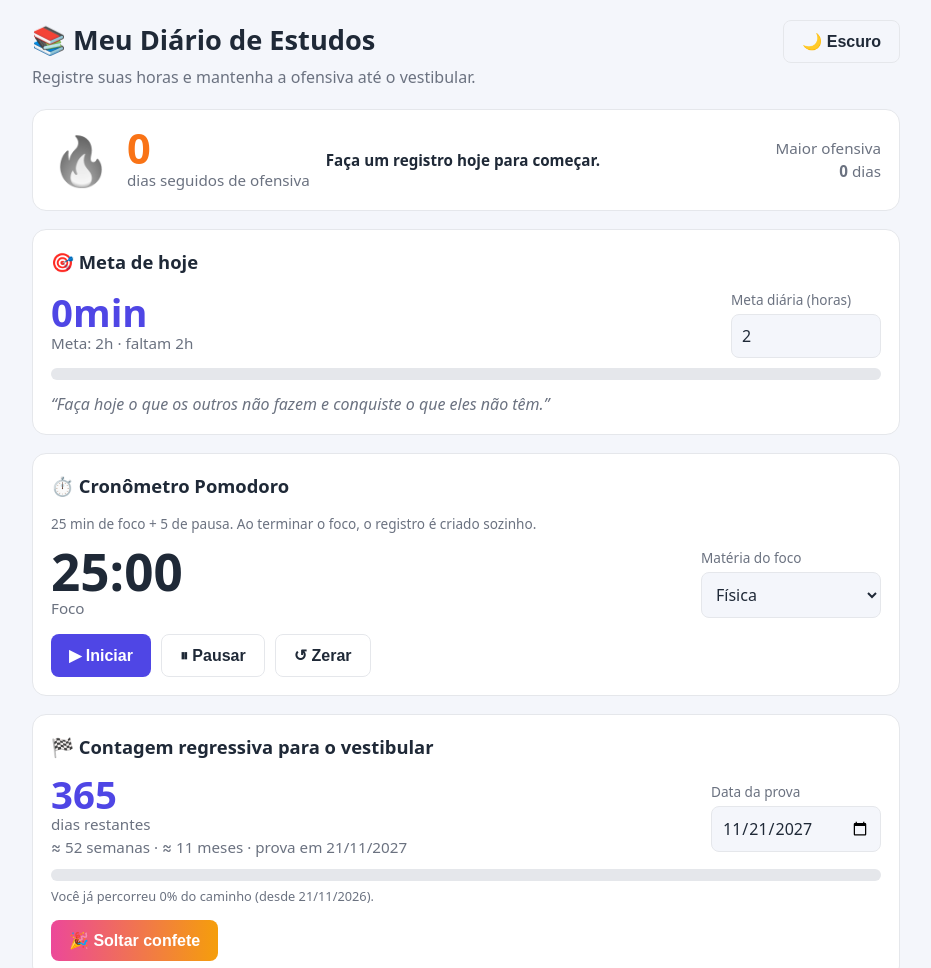
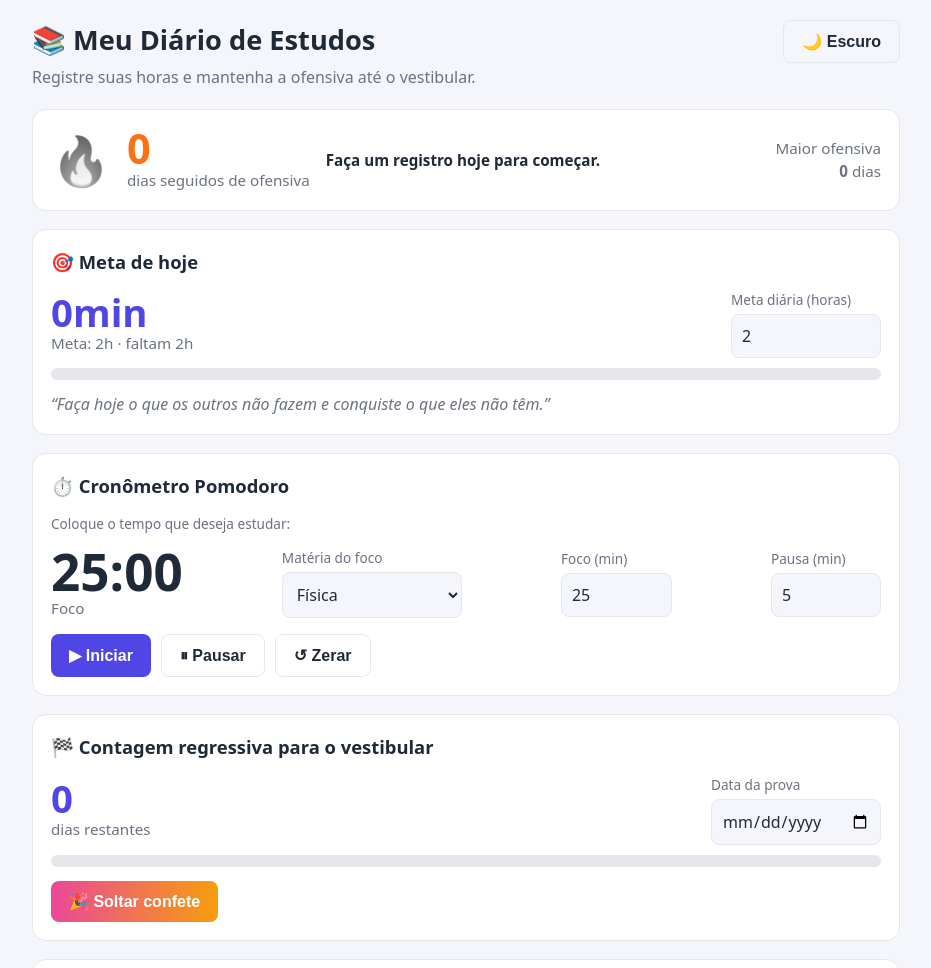
Before and after one commit to plltw95-byte/Estudos.github.io, a plain HTML site: page index.html in a window 1280 px wide. Shown: the top 968 px of the page, without its empty margins (174-1105 px from the left). Drawn offline with Linux system fonts and the light colour scheme.

Commit message:
Update index.html

```diff
--- a/index.html
+++ b/index.html
@@ -106,10 +106,12 @@ table.plano textarea{display:block;height:64px;resize:none;border:none;border-ra
 
   <div class="card">
     <h2>⏱️ Cronômetro Pomodoro</h2>
-    <p class="dica">25 min de foco + 5 de pausa. Ao terminar o foco, o registro é criado sozinho.</p>
+    <p class="dica">Coloque o tempo que deseja estudar:</p>
     <div class="linha2">
       <div><div class="relogio" id="relogio">25:00</div><div class="info" id="pomoModo">Foco</div></div>
       <div style="min-width:180px"><label for="pomoMateria">Matéria do foco</label><select id="pomoMateria"></select></div>
+      <div style="min-width:110px"><label for="pomoFoco">Foco (min)</label><input type="number" id="pomoFoco" min="1" max="180" value="25" onchange="mudarPomo()"></div>
+      <div style="min-width:110px"><label for="pomoPausa">Pausa (min)</label><input type="number" id="pomoPausa" min="1" max="60" value="5" onchange="mudarPomo()"></div>
     </div>
     <div class="acoes">
       <button onclick="pomoIniciar()">▶ Iniciar</button>
@@ -295,17 +297,13 @@ function pomoTick(){
 }
 
 /* ===== CONTAGEM ===== */
-function desenharContagem(){
-  var r=diferencaDias(hoje(),dados.prova),el=document.getElementById("contDias"),leg=document.getElementById("contLegenda"),det=document.getElementById("contDetalhe");
-  document.getElementById("dataProva").value=dados.prova;
-  if(r>0){el.textContent=r;leg.textContent=r===1?"dia restante":"dias restantes";
-    det.textContent="≈ "+Math.floor(r/7)+" semanas · ≈ "+Math.floor(r/30.44)+" meses · prova em "+formatarData(dados.prova)}
-  else if(r===0){el.textContent="🍀";leg.textContent="É hoje! Boa prova!";det.textContent=""}
-  else{el.textContent="—";leg.textContent="Essa data já passou.";det.textContent="Escolha uma nova data da prova."}
-  var total=diferencaDias(dados.inicio,dados.prova),passou=diferencaDias(dados.inicio,hoje());
-  var pct=total>0?Math.max(0,Math.min(100,passou/total*100)):100;
-  document.getElementById("barraProgresso").style.width=pct+"%";
-  document.getElementById("barraTexto").textContent="Você já percorreu "+Math.round(pct)+"% do caminho (desde "+formatarData(dados.inicio)+").";
+function mudarPomo(){
+  var f=parseInt(document.getElementById("pomoFoco").value,10),p=parseInt(document.getElementById("pomoPausa").value,10);
+  if(isNaN(f)||f<1)f=25;if(f>180)f=180;
+  if(isNaN(p)||p<1)p=5;if(p>60)p=60;
+  FOCO=f;PAUSA=p;dados.pomoTempo={foco:f,pausa:p};salvar();
+  document.getElementById("pomoFoco").value=f;document.getElementById("pomoPausa").value=p;
+  if(!pomo.fim){pomo.restante=(pomo.modo==="foco"?FOCO:PAUSA)*60;pomoDesenhar()}
 }
 function mudarProva(){var v=document.getElementById("dataProva").value;if(!v)return;dados.prova=v;dados.inicio=hoje();salvar();desenhar()}
 
```
